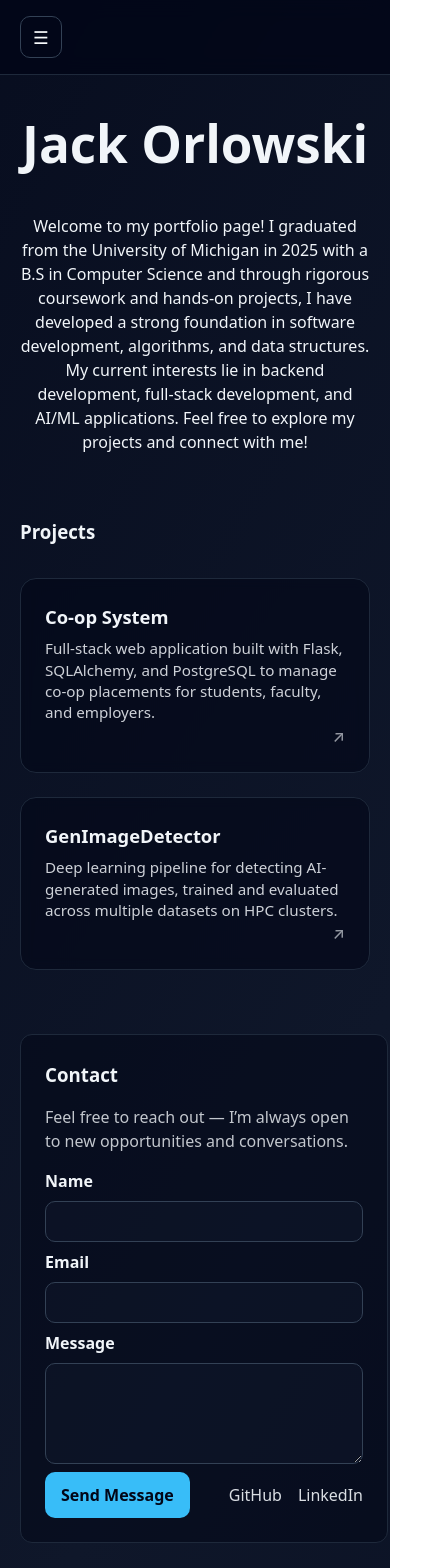
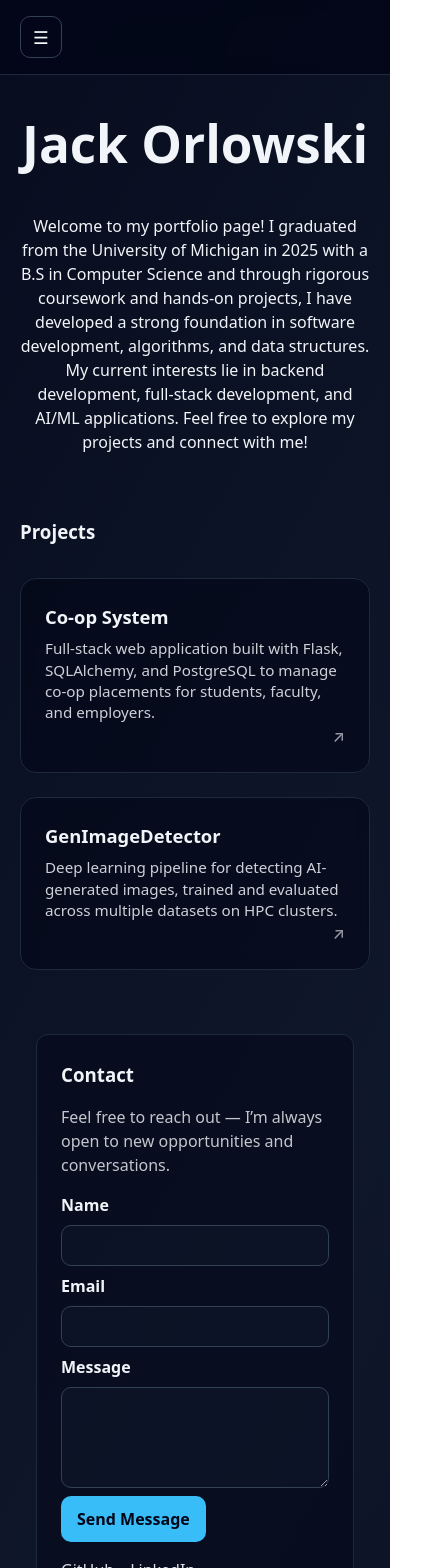
Before and after one commit to o-jack25/Portfolio, a React (Vite) app: page / in a window 390 px wide. Shown: the top 1568 px of the page, 430 px wide, since content can reach past the window. Built offline with nearby package versions, Linux system fonts and the light colour scheme.

Commit message:
Fixed overflow issues on mobile

```diff
--- a/src/App.css
+++ b/src/App.css
@@ -1,6 +1,16 @@
 /* Smooth scroll for navbar anchor links */
-html {
+html, body {
   scroll-behavior: smooth;
+  width: 100%;
+  overflow-x: hidden;
+}
+
+*, *::before, *::after {
+  box-sizing: border-box;
+}
+
+p, a, li {
+  overflow-wrap: anywhere;
 }
 
 /* Animated background */
```
